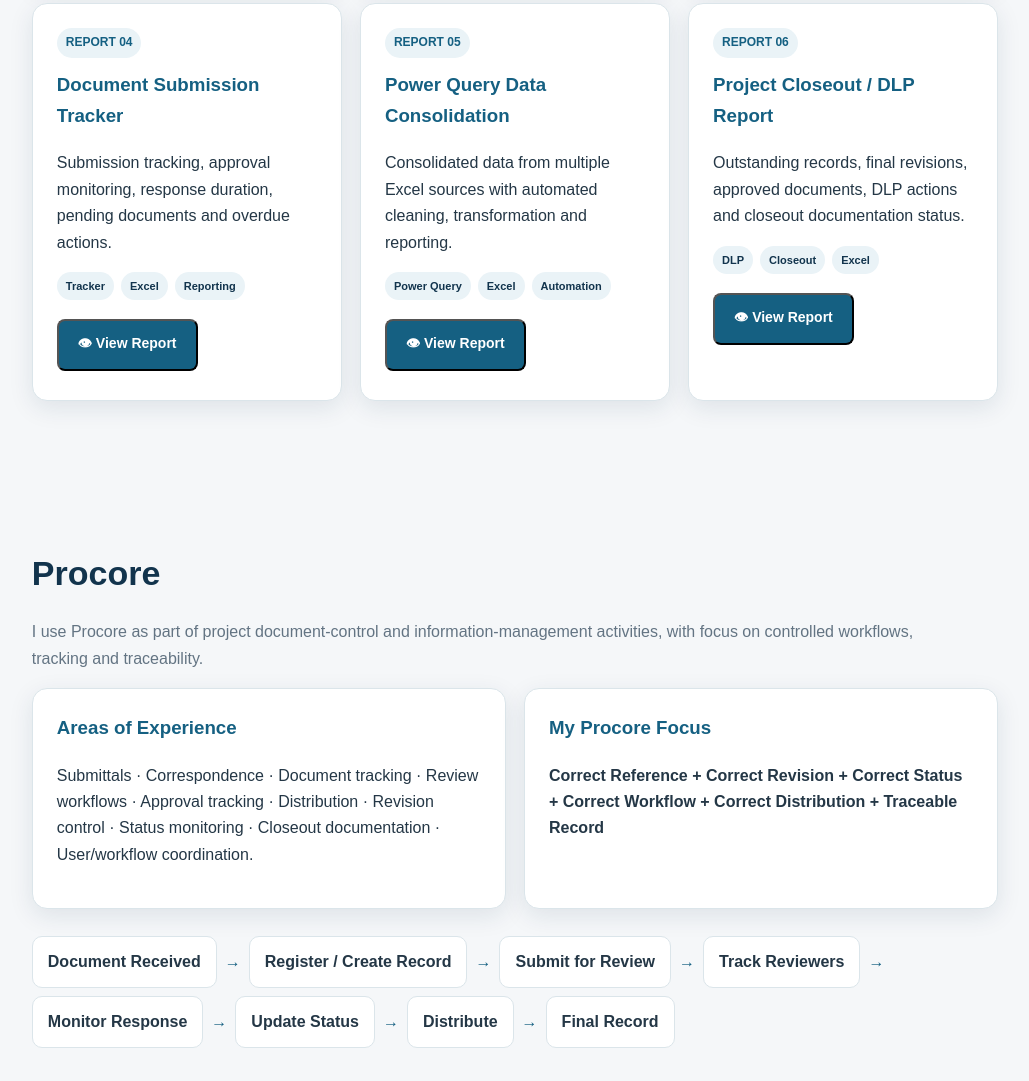
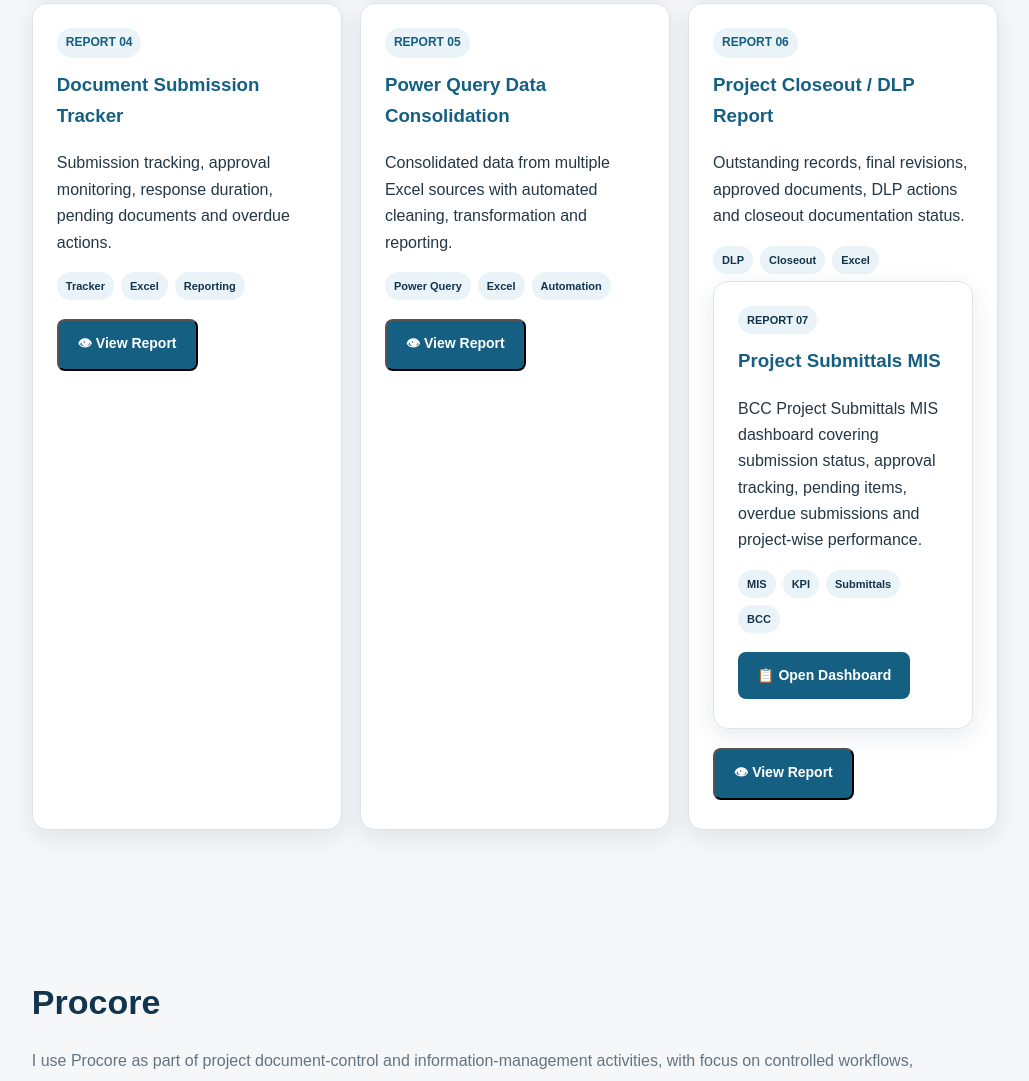
Before and after one commit to taufiqueansari1995/taufiqueansari.github.io, a plain HTML site: page index.html in a window 1280 px wide. Shown: the part 4878-5959 px from the top of the page, without its empty margins (125-1154 px from the left). Drawn offline with Linux system fonts and the light colour scheme.

Commit message:
Update index.html

```diff
--- a/index.html
+++ b/index.html
@@ -1389,7 +1389,43 @@
                 <span>DLP</span>
                 <span>Closeout</span>
                 <span>Excel</span>
-
+<!-- REPORT 07 -->
+
+<div class="card report-card">
+
+    <span class="report-number">
+        REPORT 07
+    </span>
+
+    <h3>
+        Project Submittals MIS
+    </h3>
+
+    <p>
+        BCC Project Submittals MIS dashboard covering submission status,
+        approval tracking, pending items, overdue submissions and
+        project-wise performance.
+    </p>
+
+    <div class="report-meta">
+
+        <span>MIS</span>
+        <span>KPI</span>
+        <span>Submittals</span>
+        <span>BCC</span>
+
+    </div>
+
+    <a
+        class="btn blue-btn"
+        href="reports/project-submittals.html"
+        target="_blank">
+
+        📋 Open Dashboard
+
+    </a>
+
+</div>
             </div>
 
             <button
```
